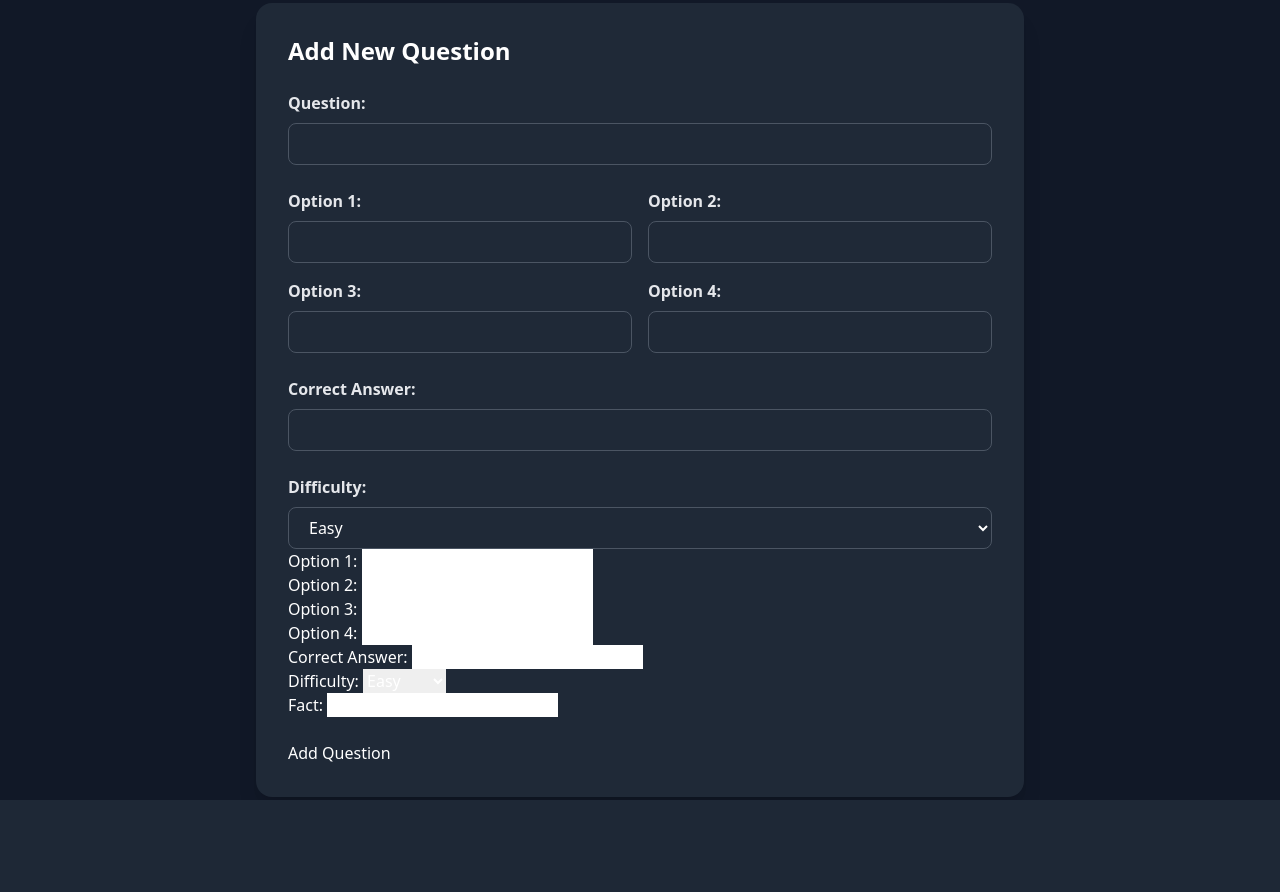
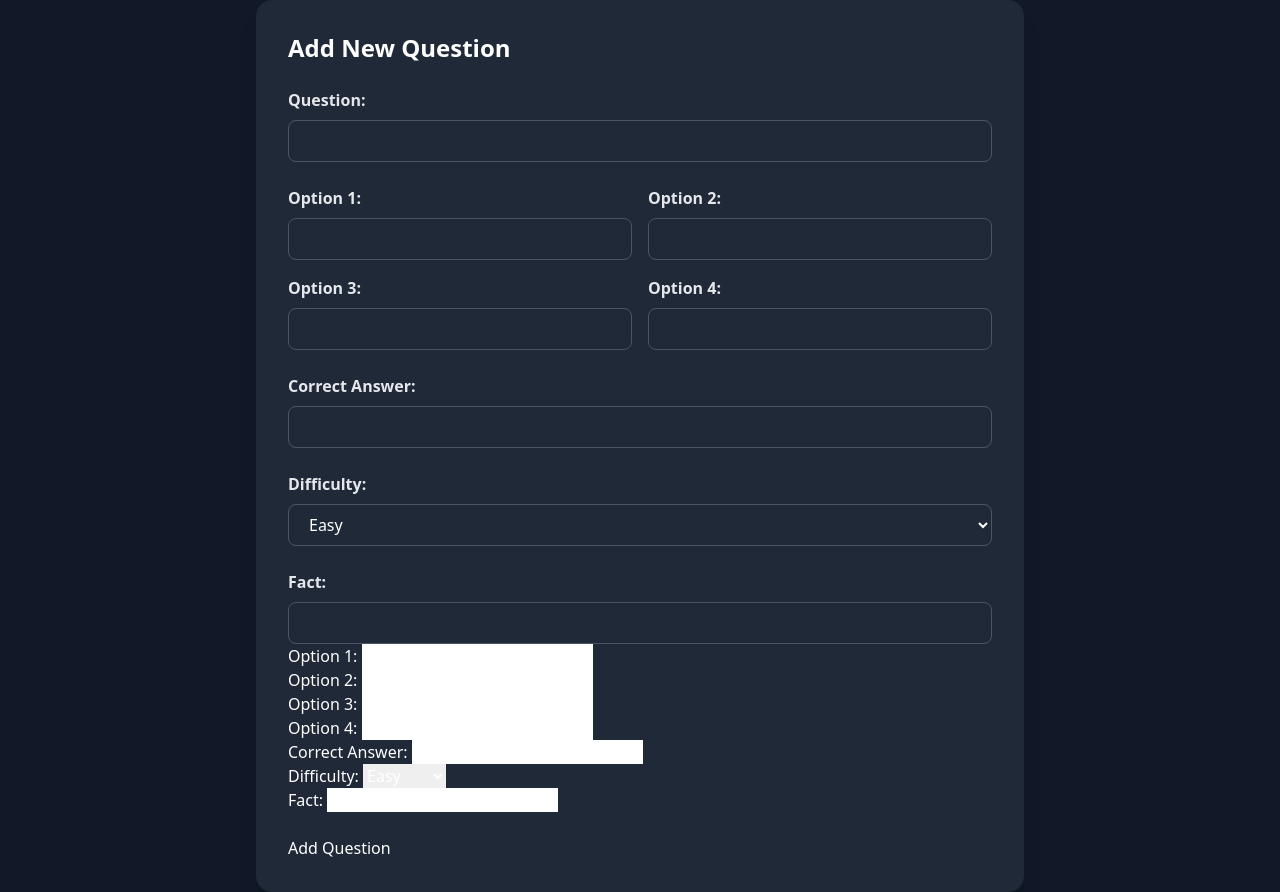
Before and after one commit to AaqilSh/EcoQuiz, a Flask app: page /admin/add in a window 1280 px wide. Before the commit the page ends 800 px from the top, so only its background shows below. Run offline with Flask 3, Linux system fonts and the light colour scheme; some libraries are stand-ins or nearby versions.

Commit message:
Add Fact input field to Add New Question form for additional context

```diff
--- a/templates/admin/add_question.html
+++ b/templates/admin/add_question.html
@@ -71,6 +71,14 @@
       <option value="hard">Hard</option>
     </select>
   </div>
+  <div>
+    <label class="block mb-2 font-semibold text-gray-200">Fact:</label>
+    <input
+      type="text"
+      name="fact"
+      class="w-full px-4 py-2 rounded-lg bg-gray-800 border border-gray-600 text-white focus:outline-none focus:ring-2 focus:ring-emerald-500"
+    />
+  </div>
   <label>Option 1: <input type="text" name="options" required /></label><br />
   <label>Option 2: <input type="text" name="options" required /></label><br />
   <label>Option 3: <input type="text" name="options" required /></label><br />
```
